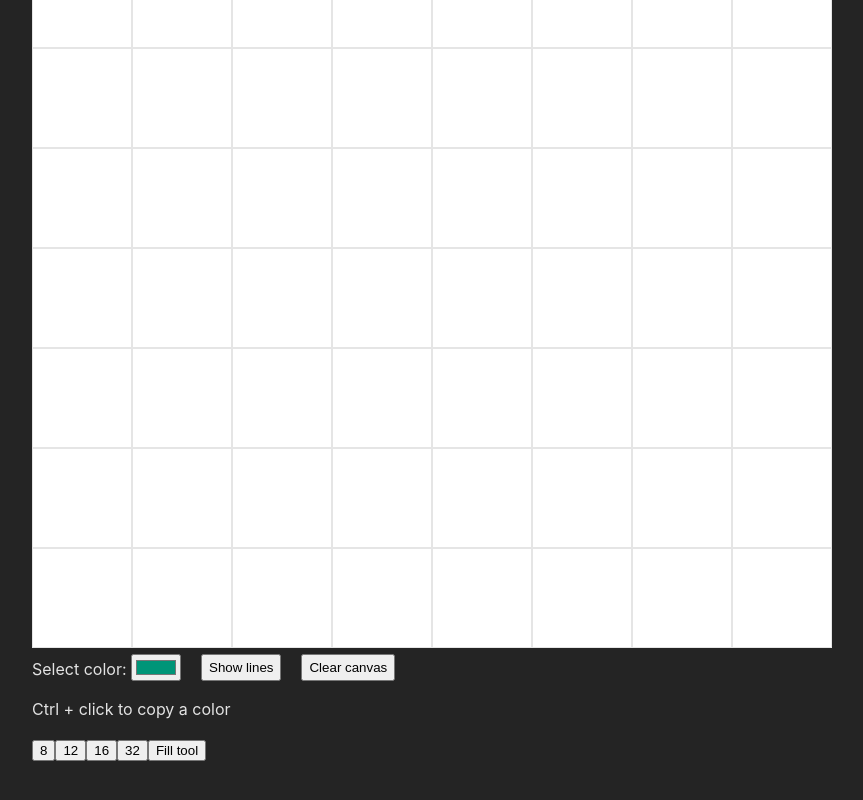
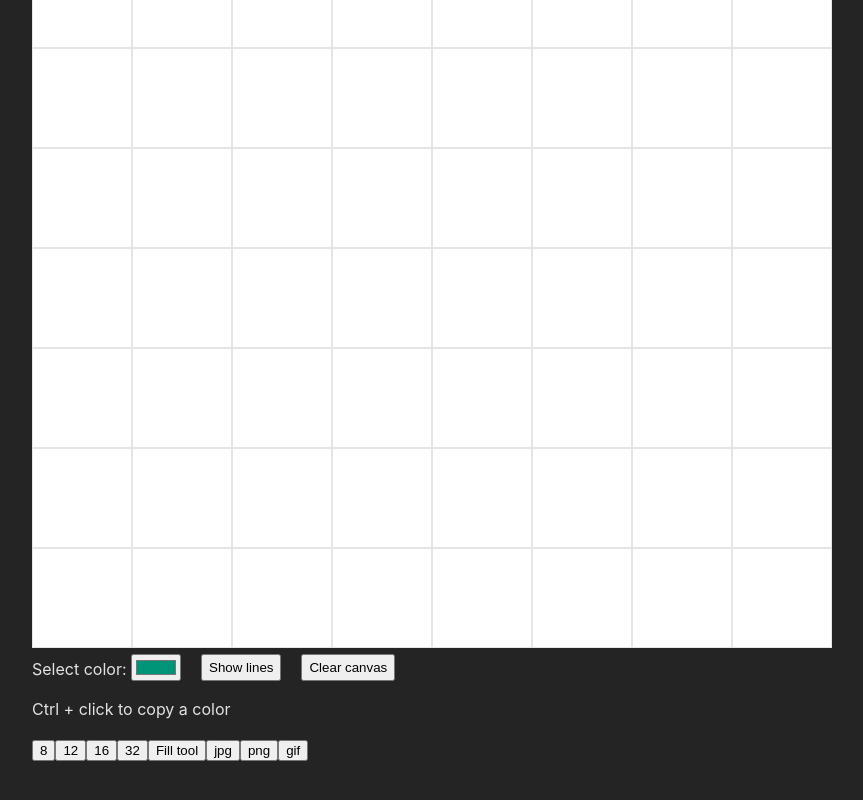
Before and after one commit to marco-reyna/pixel-art, a Vue app: page / in a window 1280 px wide. Shown: the part 256-1056 px from the top of the page, without its empty margins (8-871 px from the left). Built offline with nearby package versions, Linux system fonts and the light colour scheme.

Commit message:
added download options

```diff
--- a/src/views/PixelArt.vue
+++ b/src/views/PixelArt.vue
@@ -9,17 +9,23 @@ const gridPixelLength = ref(null);
 const gridSize = ref(8);
 const colorSelected = ref('#009578');
 const selectGridSize = ref([]);
+const downloadOptions = ref([]);
 const isFillToolSelected = ref(false);
 
 onMounted(() => {
-  setCanvas()
-  setGridLines()
+  setCanvas();
+  setGridLines();
   selectGridSize.value = [
     {size: 8, click: () => selectGridSizeButton(8)},
     {size: 12, click: () => selectGridSizeButton(12)},
     {size: 16, click: () => selectGridSizeButton(16)},
     {size: 32, click: () => selectGridSizeButton(32)},
-  ]
+  ];
+  downloadOptions.value = [
+    {type: 'jpg', click: () => downloadPixelArt('jpg')},
+    {type: 'png', click: () => downloadPixelArt('png')},
+    {type: 'gif', click: () => downloadPixelArt('gif')},
+  ];
 });
 
 function setCanvas() {
@@ -205,6 +211,14 @@ function selectGridSizeButton(size) {
   setGridLines();
 }
 
+function downloadPixelArt(type) {
+  let anchor = document.createElement("a");
+  anchor.download = "download." + type;
+  anchor.href = canvas.value.toDataURL("pixel-art/" + type);
+  anchor.click();
+  anchor.remove();
+}
+
 </script>
 
 <template>
@@ -252,6 +266,7 @@ function selectGridSizeButton(size) {
     <p>
       Ctrl + click to copy a color
     </p>
+
     <button
       v-for="b in selectGridSize"
       :key="b"
@@ -259,9 +274,19 @@ function selectGridSizeButton(size) {
       >
       {{ b.size }}
     </button>
+
     <button @click="isFillToolSelected = !isFillToolSelected">
       Fill tool
     </button>
+
+    <button
+      v-for="download in downloadOptions"
+      :key="download"
+      @click="download.click"
+      >
+      {{ download.type }}
+    </button>
+
   </section>
 
 </template>
```
